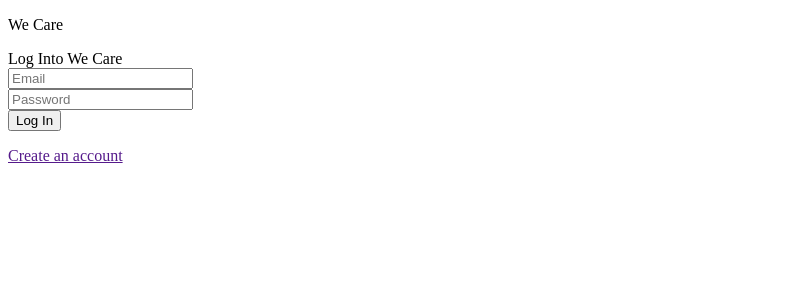
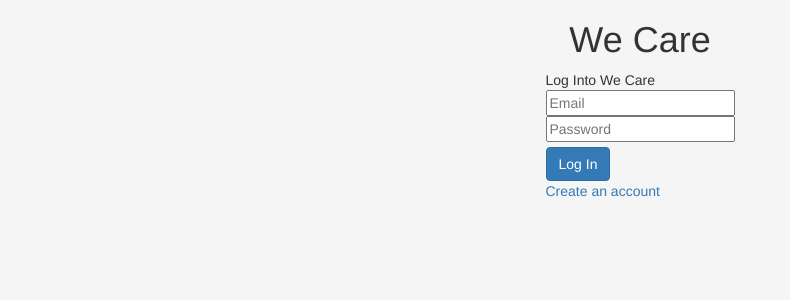
Before and after one commit to habibGrande/We-care, a Django app: page /loginPage in a window 1280 px wide. Shown: the top 300 px of the page, without its empty margins (0-790 px from the left). Run offline with Django 4.2, Linux system fonts and the light colour scheme; some libraries are stand-ins or nearby versions.

```diff
--- a/weCare/weCare/settings.py
+++ b/weCare/weCare/settings.py
@@ -31,13 +31,14 @@ ALLOWED_HOSTS = []
 # Application definition
 
 INSTALLED_APPS = [
+    'weCare_App',
     'django.contrib.admin',
     'django.contrib.auth',
     'django.contrib.contenttypes',
     'django.contrib.sessions',
     'django.contrib.messages',
     'django.contrib.staticfiles',
-    'weCare_App'
+
 ]
 
 MIDDLEWARE = [
--- a/weCare/weCare_App/static/css/style.css
+++ b/weCare/weCare_App/static/css/style.css
@@ -75,3 +75,13 @@ body{
 .title-control{
     margin-top: 20px;
 }
+
+.login-header{
+    display: flex;
+    justify-content: center;
+    align-items: center;
+}
+
+.login-btn{
+    margin-top: 5px;
+}
--- a/weCare/weCare_App/templates/login.html
+++ b/weCare/weCare_App/templates/login.html
@@ -4,28 +4,32 @@
     <meta charset="UTF-8">
     <meta name="viewport" content="width=device-width, initial-scale=1.0">
     <title>Login</title>
+    <link rel="stylesheet" href="https://maxcdn.bootstrapcdn.com/bootstrap/3.4.1/css/bootstrap.min.css">
+    {% load static %}
+    <link rel="stylesheet" href="{% static 'css/style.css' %}">
 </head>
 <body>
-    <div>
-        <p>We Care</p>
+    <div class="login-header">
+        <h1>We Care</h1>
     </div>
-    <div>
+    <div class="login-header">
         <form action="/login" method="post">
             {% csrf_token %}
             <div>Log Into We Care</div>
             <div>
-                <input type="text" placeholder="Email" name="email">
+                <input type="text" placeholder="Email" name="email" >
+            </div>
+            <div >
+                <input type="password" placeholder="Password" name="password" >
+            </div>
+            <div class="login-btn">
+                <button class="btn btn-primary " >Log In</button>
             </div>
             <div>
-                <input type="password" placeholder="Password" name="password">
-            </div>
-            <div>
-                <button>Log In</button>
+                <p><a href="/register/page" >Create an account</a></p>
             </div>
         </form>
-        <div>
-            <p><a href="">Create an account</a></p>
-        </div>
+
     </div>
 </body>
 </html>
```
Also changed, not shown: weCare/db.sqlite3, weCare/weCare_App/migrations/0003_alter_doctor_appointments.py (added), weCare/weCare_App/migrations/0004_alter_doctor_appointments.py (added).
